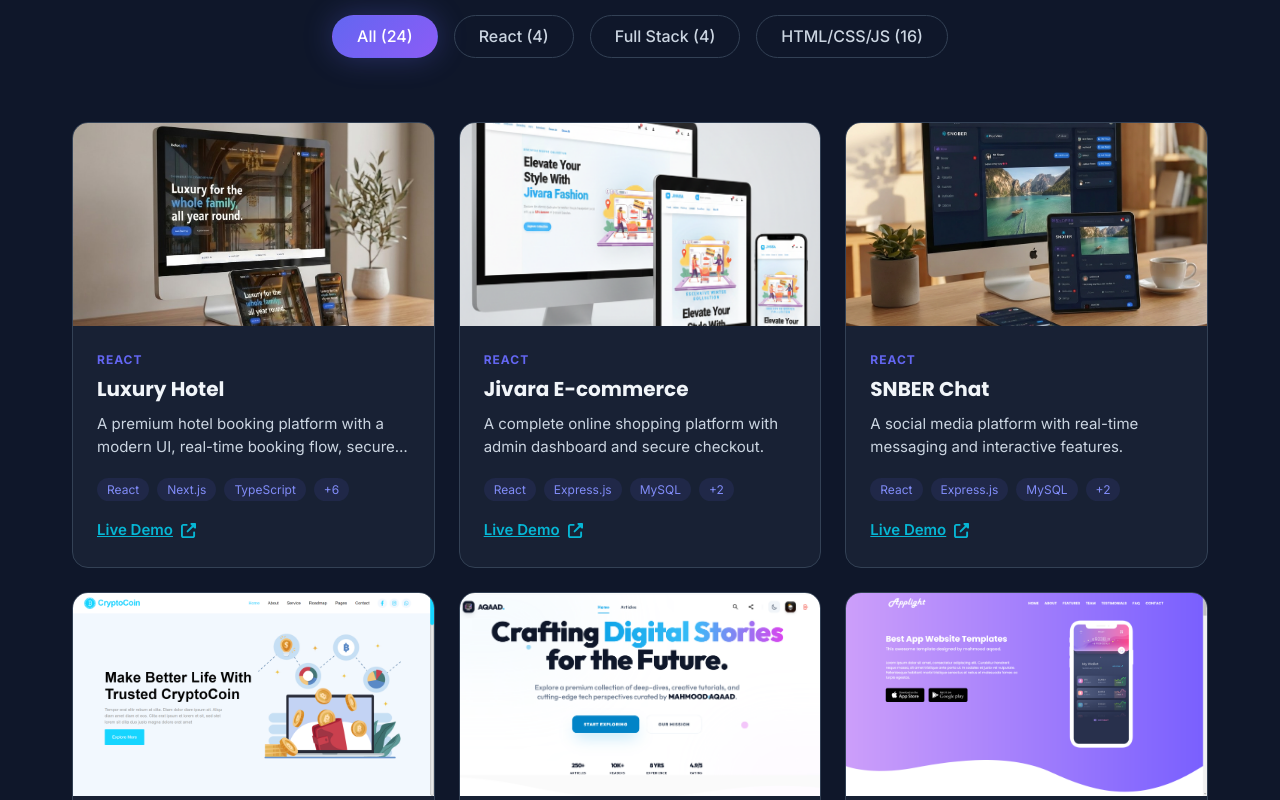
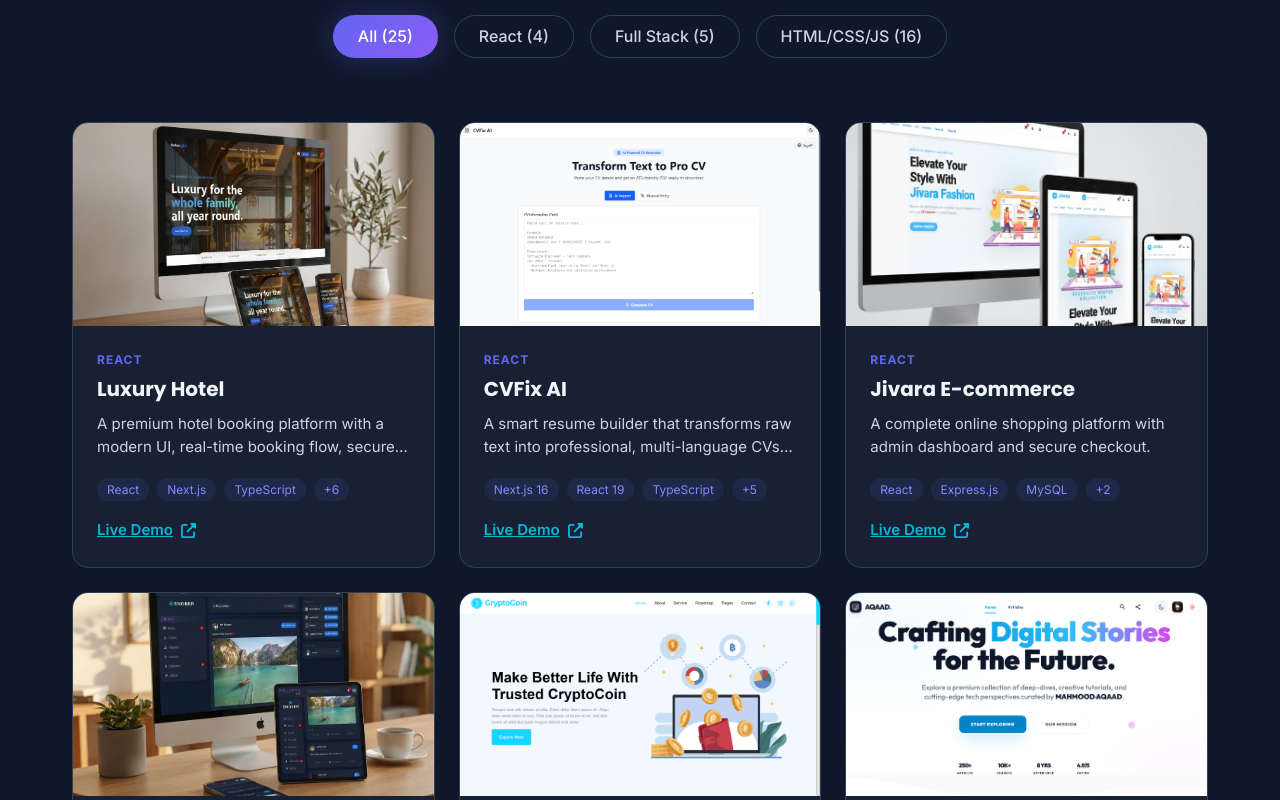
Before and after one commit to mahmoodaqaad/my-portfolio-react, a React (Create React App) app: page / in a window 1280 px wide. Shown: the part 3880-4680 px from the top of the page. Built offline with nearby package versions, Linux system fonts and the light colour scheme.

Commit message:
add fix cv ai on protfolio

```diff
--- a/src/Data/Project.js
+++ b/src/Data/Project.js
@@ -34,6 +34,42 @@ export const ProjectData = [
             'Responsive Design for Desktop, Tablet, and Mobile',
             'Modern UI with Smooth Animations',
             'Performance-focused Architecture using Next.js'
+        ],
+        responsive: true
+    },
+    {
+        id: "cvfix-ai",
+        img: require("../IMG/project/cvfix-ai.png"), // Make sure to add a screenshot here
+        name: "CVFix AI",
+        category: "fullstack",
+        type: "react",
+        technologies: [
+            'Next.js 16',
+            'React 19',
+            'TypeScript',
+            'Tailwind CSS v4',
+            'jsPDF',
+            'html2canvas',
+            'Framer Motion',
+            'Lucide React'
+        ],
+        link: "https://cvfix-ai.vercel.app/", // Replace with your actual deployment link
+        github: "https://github.com/mahmoodaqaad/CVFIX-AI",
+        featured: true,
+        contact: "A smart resume builder that transforms raw text into professional, multi-language CVs with intelligent PDF generation.",
+        fullDescription: "CVFix AI is an advanced resume building tool designed to streamline the job application process. It features a dual-mode input system: 'AI Import' for parsing raw text into structured data, and 'Manual Entry' for granular control. The platform supports full English and Arabic localization, including automatic RTL layout adjustments. A key technical achievement is the custom PDF generation engine that handles complex page breaking logic to ensure content is never cut off, providing a print-ready document every time.",
+        features: [
+            'Smart Text-to-CV Parsing',
+            'Dual Input Modes (AI & Manual)',
+            'Multi-language Support (English & Arabic)',
+            'Automatic RTL/LTR Layout Adjustment',
+            'Intelligent PDF Generation with Page Break Handling',
+            'Real-time Live Preview',
+            'Customizable Sections (Volunteering, Awards, etc.)',
+            'Dark/Light Theme Toggle',
+            'Responsive Mobile-First Design',
+            'Client-side Processing for Privacy',
+            'Modern UI with Tailwind CSS v4'
         ],
         responsive: true
     },
```
Also changed, not shown: src/IMG/project/cvfix-ai.png (added), 1 other file (tests, documents, lock files or other folders).
